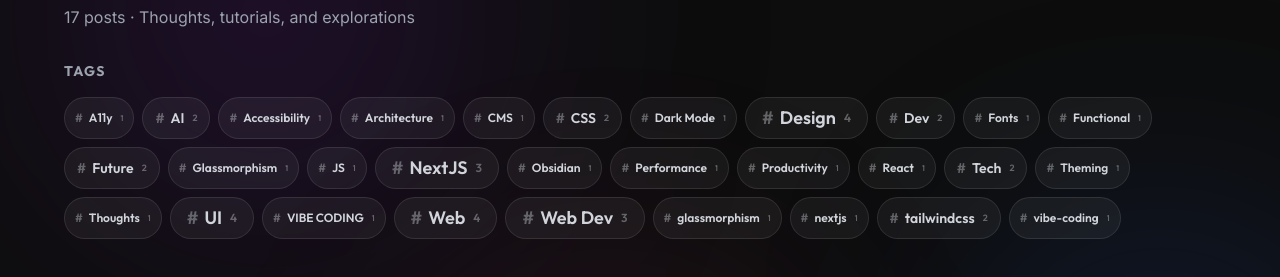
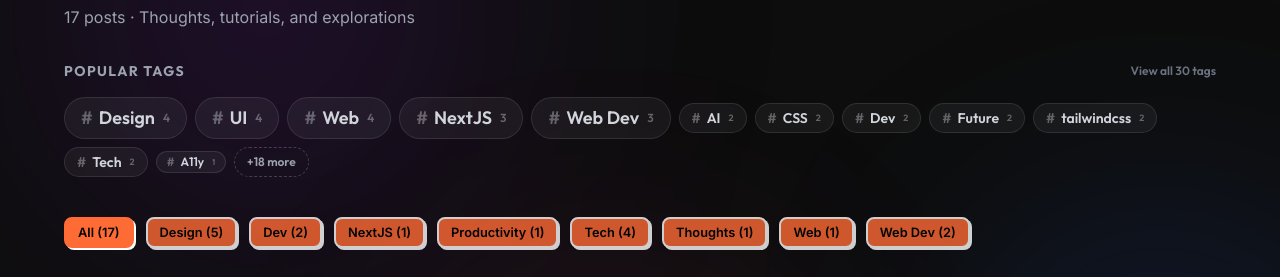
Before and after one commit to fancyism/linkdinger, a Next.js app in the folder blog/: page /blog in a window 1280 px wide. Shown: the part 157-434 px from the top of the page. Built offline with nearby package versions, Linux system fonts and the light colour scheme.

Commit message:
feat : collapse the tag to eaasy to read

```diff
--- a/blog/components/tag-cloud.tsx
+++ b/blog/components/tag-cloud.tsx
@@ -1,15 +1,25 @@
 'use client'
 
 import Link from 'next/link'
+import { useState } from 'react'
 
 interface TagCloudProps {
     tags: Array<{ name: string; count: number }>
 }
 
 export default function TagCloud({ tags }: TagCloudProps) {
+    const [isExpanded, setIsExpanded] = useState(false)
+    const INITIAL_LIMIT = 12
+
     if (tags.length === 0) return null
 
-    const maxCount = Math.max(...tags.map(t => t.count))
+    // Sort tags by count descending, then alphabetically
+    const sortedTags = [...tags].sort((a, b) => {
+        if (b.count !== a.count) return b.count - a.count
+        return a.name.localeCompare(b.name)
+    })
+
+    const maxCount = Math.max(...sortedTags.map(t => t.count))
 
     const getSize = (count: number) => {
         const ratio = count / maxCount
@@ -18,13 +28,28 @@ export default function TagCloud({ tags }: TagCloudProps) {
         return 'text-xs px-2.5 py-0.5'
     }
 
+    const visibleTags = isExpanded ? sortedTags : sortedTags.slice(0, INITIAL_LIMIT)
+    const hasMoreTags = sortedTags.length > INITIAL_LIMIT
+    const remainingCount = sortedTags.length - INITIAL_LIMIT
+
     return (
         <div className="mb-10">
-            <h3 className="text-sm font-display font-bold text-gray-500 dark:text-gray-400 uppercase tracking-widest mb-4">
-                Tags
+            <div className="flex items-center justify-between mb-4">
+                <h3 className="text-sm font-display font-bold text-gray-500 dark:text-gray-400 uppercase tracking-widest">
+                    Popular Tags
                 </h3>
-            <div className="flex flex-wrap gap-2">
-                {tags.map(({ name, count }) => (
+                {hasMoreTags && (
+                    <button
+                        onClick={() => setIsExpanded(!isExpanded)}
+                        className="text-xs font-display text-gray-500 hover:text-peach transition-colors"
+                    >
+                        {isExpanded ? 'Show less' : `View all ${sortedTags.length} tags`}
+                    </button>
+                )}
+            </div>
+
+            <div className="flex flex-wrap gap-2 items-center">
+                {visibleTags.map(({ name, count }) => (
                     <Link
                         key={name}
                         href={`/blog/tag/${encodeURIComponent(name)}`}
@@ -32,10 +57,10 @@ export default function TagCloud({ tags }: TagCloudProps) {
                             ${getSize(count)}
                             inline-flex items-center gap-1.5
                             rounded-full border
-              border-white/10 dark:border-white/10
-              bg-white/5 dark:bg-white/5
+                            border-black/5 dark:border-white/10
+                            bg-black/5 dark:bg-white/5
                             text-gray-600 dark:text-gray-300
-              hover:border-peach/50 hover:text-peach hover:bg-peach/5
+                            hover:border-peach/50 hover:text-peach hover:bg-peach/10
                             transition-all duration-300
                             font-display
                         `}
@@ -45,6 +70,24 @@ export default function TagCloud({ tags }: TagCloudProps) {
                         <span className="text-[0.65em] opacity-40 ml-0.5">{count}</span>
                     </Link>
                 ))}
+
+                {hasMoreTags && !isExpanded && (
+                    <button
+                        onClick={() => setIsExpanded(true)}
+                        className="
+                            text-xs px-3 py-1.5
+                            inline-flex items-center gap-1.5
+                            rounded-full border border-dashed
+                            border-black/20 dark:border-white/20
+                            text-gray-500 dark:text-gray-400
+                            hover:border-peach hover:text-peach
+                            transition-all duration-300
+                            font-display
+                        "
+                    >
+                        +{remainingCount} more
+                    </button>
+                )}
             </div>
         </div>
     )
```
Lines whose indentation alone changed are shown as unchanged.
